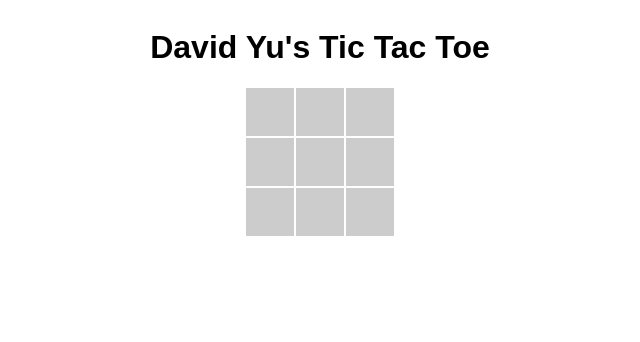
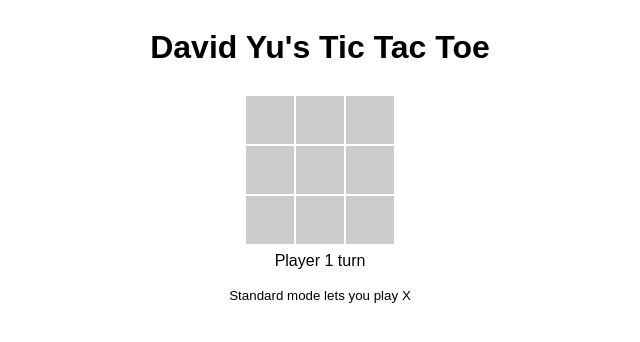
Before and after one commit to davidyu85/tictactoe-challenge, a React (Vite) app: page / in a window 1280 px wide. Shown: the top 342 px of the page, without its empty margins (320-960 px from the left). Built offline with nearby package versions, Linux system fonts and the light colour scheme.

Commit message:
Enable taking turn to place chess pieces for both standard and wild mode

```diff
--- a/src/TicTacToe/Board/Board.css
+++ b/src/TicTacToe/Board/Board.css
@@ -1,13 +1,14 @@
 .tic-tac-toe-board {
   display: grid;
-  grid-template-columns: repeat(3, 48px);
-  grid-template-rows: repeat(3, 48px);
+  grid-template-columns: repeat(3, 3rem);
+  grid-template-rows: repeat(3, 3rem);
   gap: 2px;
+  padding: 8px;
 }
 
 .board-cell {
-  width: 48px;
-  height: 48px;
+  width: 3rem;
+  height: 3rem;
   border: 0;
   border-radius: 0;
   background: #ccc;
--- /dev/null
+++ b/src/TicTacToe/ChessSelect/ChessSelect.css
@@ -0,0 +1,8 @@
+.chess-select {
+  padding: 1rem;
+}
+
+.chess-select select {
+  margin-left: 0.5rem;
+  padding: 0.25rem;
+}
--- /dev/null
+++ b/src/TicTacToe/ChessSelect/ChessSelect.tsx
@@ -0,0 +1,40 @@
+import { forwardRef } from 'react';
+import './ChessSelect.css';
+
+interface ChessSelectProps {
+  wildMode: boolean;
+  isPlayerTwoTurn: boolean;
+}
+
+const ChessSelect = forwardRef<HTMLSelectElement, ChessSelectProps>(
+  ({ wildMode, isPlayerTwoTurn }, ref) => {
+    const wildSetup = (
+      <>
+        <small>Wild mode allows you to play either X or O</small>
+        <select ref={ref}>
+          <option value="X">X</option>
+          <option value="O">O</option>
+        </select>
+      </>
+    );
+
+    const standardSetup = (
+      <>
+        <small>Standard mode lets you play {isPlayerTwoTurn ? 'O' : 'X'}</small>
+        <select ref={ref} hidden>
+          {isPlayerTwoTurn ? (
+            <option value="O">O</option>
+          ) : (
+            <option value="X">X</option>
+          )}
+        </select>
+      </>
+    );
+
+    return (
+      <div className="chess-select">{wildMode ? wildSetup : standardSetup}</div>
+    );
+  }
+);
+
+export default ChessSelect;
--- a/src/TicTacToe/TicTacToe.tsx
+++ b/src/TicTacToe/TicTacToe.tsx
@@ -1,16 +1,29 @@
-import { useState } from 'react';
+import { useReducer, useRef } from 'react';
 import { BoardCell, GameBoard } from './Board/Board';
+import gameplayReducer, { ChessPiece } from './gameplayReducer';
+import { TWO_PLAYER_TURN_STRING } from './constants';
+import ChessSelect from './ChessSelect/ChessSelect';
 
-const TicTacToe = () => {
-  const [gameState, setGameState] = useState([...Array(9).fill(null)]);
+const initState = {
+  gameState: [...Array(9).fill(null)],
+  isPlayerTwoTurn: false,
+};
 
-  const handleClickToPlaceChess = (cellIndex: number) => () => {
-    const updatedGameState = [...gameState];
-    updatedGameState[cellIndex] = 'O';
-    setGameState(updatedGameState);
+const TicTacToe = ({ wildMode = false }) => {
+  const [states, dispatch] = useReducer(gameplayReducer, initState);
+  const { gameState, isPlayerTwoTurn } = states;
+  const chessSelect = useRef<HTMLSelectElement>(null);
+
+  const handleClickToPlaceChess = (cellPos: number) => () => {
+    dispatch({
+      type: 'place-chess',
+      cellPos,
+      chess: chessSelect.current?.value as ChessPiece,
+    });
   };
 
   return (
+    <>
       <GameBoard>
         {gameState.map((chess, i) => (
           <BoardCell
@@ -20,6 +33,15 @@ const TicTacToe = () => {
           />
         ))}
       </GameBoard>
+
+      <label>{TWO_PLAYER_TURN_STRING[isPlayerTwoTurn ? 2 : 1]}</label>
+
+      <ChessSelect
+        ref={chessSelect}
+        wildMode={wildMode}
+        isPlayerTwoTurn={isPlayerTwoTurn}
+      />
+    </>
   );
 };
 
--- /dev/null
+++ b/src/TicTacToe/constants.ts
@@ -0,0 +1,9 @@
+export const SINGLE_PLAYER_TURN_STRING = {
+  1: 'Player turn',
+  2: 'Opponent turn',
+};
+
+export const TWO_PLAYER_TURN_STRING = {
+  1: 'Player 1 turn',
+  2: 'Player 2 turn',
+};
--- /dev/null
+++ b/src/TicTacToe/gameplayReducer.ts
@@ -0,0 +1,30 @@
+export type ChessPiece = 'X' | 'O';
+
+type GameplayActions = {
+  type: 'place-chess';
+  cellPos: number;
+  chess: ChessPiece;
+};
+
+export interface GameplayStates {
+  gameState: (ChessPiece | null)[];
+  isPlayerTwoTurn: boolean;
+}
+
+const gameplayReducer = (state: GameplayStates, action: GameplayActions) => {
+  const { gameState, isPlayerTwoTurn } = state;
+
+  switch (action.type) {
+    case 'place-chess': {
+      const updatedGameState = [...gameState];
+      updatedGameState[action.cellPos] = action.chess;
+      return {
+        ...state,
+        isPlayerTwoTurn: !isPlayerTwoTurn,
+        gameState: updatedGameState,
+      };
+    }
+  }
+};
+
+export default gameplayReducer;
```
Also changed, not shown: 2 other files (tests, documents, lock files or other folders). Lines whose indentation alone changed are shown as unchanged.
